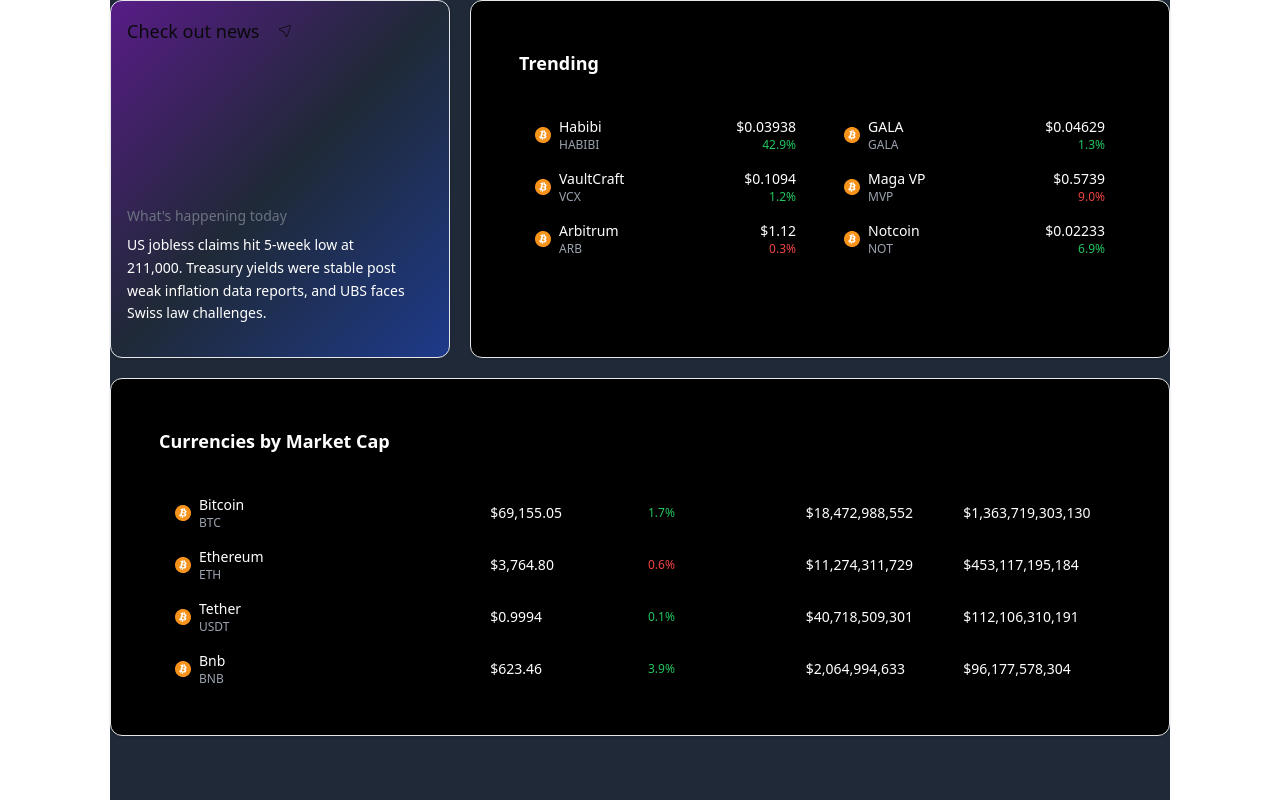
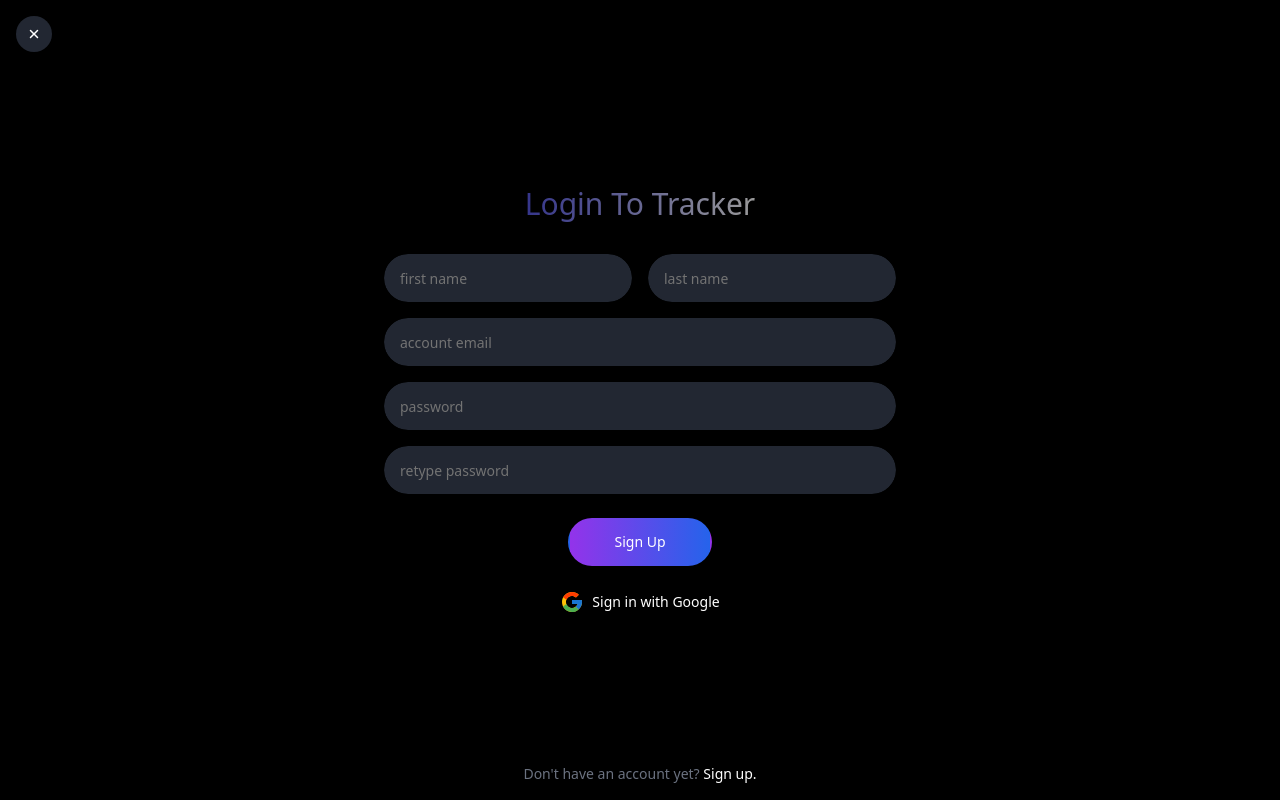
Before and after one commit to ilyastorunn/tracker, a React (Vite) app: page /signup in a window 1280 px wide. Shown: the top 800 px of the page. Built offline with nearby package versions, Linux system fonts and the light colour scheme.

Commit message:
feat: Add Sign In and Sign Up pages with routing implementation

```diff
--- a/package.json
+++ b/package.json
@@ -12,12 +12,16 @@
   "dependencies": {
     "@radix-ui/react-separator": "^1.1.1",
     "@radix-ui/react-slot": "^1.1.1",
+    "chart.js": "^4.4.7",
     "class-variance-authority": "^0.7.1",
     "clsx": "^2.1.1",
     "lucide-react": "^0.474.0",
     "react": "^18.3.1",
+    "react-chartjs-2": "^5.3.0",
     "react-dom": "^18.3.1",
     "react-icons": "^5.4.0",
+    "react-router": "^7.1.5",
+    "react-router-dom": "^7.1.5",
     "tailwind-merge": "^3.0.1",
     "tailwindcss-animate": "^1.0.7"
   },
--- a/src/App.jsx
+++ b/src/App.jsx
@@ -1,9 +1,20 @@
-import Home from "./pages/Home"
+import { BrowserRouter, Route, Routes } from "react-router";
+import Home from "./pages/Home";
+import SignIn from "./pages/SignIn";
+import SignUp from "./pages/SignUp";
+import Coin from "./pages/Coin";
 
 function App() {
   return (
-    <Home />
-  )
+    <BrowserRouter>
+      <Routes>
+        <Route path="/home" element={<Home />} />
+        <Route path="/signin" element={<SignIn />} />
+        <Route path="/signup" element={<SignUp />} />
+        <Route path="/coin" element={<Coin />} />
+      </Routes>
+    </BrowserRouter>
+  );
 }
 
-export default App
+export default App;
--- /dev/null
+++ b/src/components/ui/input.jsx
@@ -0,0 +1,19 @@
+import * as React from "react"
+
+import { cn } from "@/lib/utils"
+
+const Input = React.forwardRef(({ className, type, ...props }, ref) => {
+  return (
+    (<input
+      type={type}
+      className={cn(
+        "flex h-9 w-full rounded-md border border-input bg-transparent px-3 py-1 text-base shadow-sm transition-colors file:border-0 file:bg-transparent file:text-sm file:font-medium file:text-foreground placeholder:text-muted-foreground focus-visible:outline-none focus-visible:ring-1 focus-visible:ring-ring disabled:cursor-not-allowed disabled:opacity-50 md:text-sm",
+        className
+      )}
+      ref={ref}
+      {...props} />)
+  );
+})
+Input.displayName = "Input"
+
+export { Input }
--- /dev/null
+++ b/src/pages/Coin.jsx
@@ -0,0 +1,95 @@
+import { Line } from "react-chartjs-2";
+import {
+  Chart as ChartJS,
+  LineElement,
+  CategoryScale,
+  LinearScale,
+  PointElement,
+  Tooltip,
+  Legend,
+} from "chart.js";
+
+// Chart.js modüllerini kaydet
+ChartJS.register(LineElement, CategoryScale, LinearScale, PointElement, Tooltip, Legend);
+
+export default function Coin() {
+  const data = {
+    labels: ["Jan", "Feb", "Mar", "Apr", "May", "Jun", "Jul"],
+    datasets: [
+      {
+        label: "Price (USD)",
+        data: [30000, 31000, 32000, 30000, 29000, 28000],
+        fill: false,
+        borderColor: "rgb(99, 102, 241)", // Tailwind'in indigo-500 rengi
+        tension: 0.4,
+        pointBackgroundColor: "rgb(99, 102, 241)", // Noktaların rengi
+      },
+    ],
+  };
+
+  const options = {
+    responsive: true,
+    plugins: {
+      legend: {
+        display: false, // ShadCN tarzı için minimal görünüm
+      },
+      tooltip: {
+        enabled: true,
+        backgroundColor: "#1F2937", // Tailwind'in gray-800 rengi
+        titleColor: "#FFFFFF", // Beyaz
+        bodyColor: "#D1D5DB", // Tailwind'in gray-300 rengi
+        cornerRadius: 6, // Tooltip yuvarlatılmış köşeler
+      },
+    },
+    scales: {
+      x: {
+        ticks: { color: "#D1D5DB" }, // Tailwind'in gray-300 rengi
+        grid: { display: false }, // X ekseninde grid çizgilerini kaldır
+      },
+      y: {
+        ticks: { color: "#D1D5DB" },
+        grid: { color: "#374151" }, // Tailwind'in gray-700 rengi
+      },
+    },
+  };
+
+  return (
+    <div className="bg-[#1A202C] p-6 rounded-lg shadow-lg">
+      {/* Header */}
+      <div className="flex items-center justify-between mb-6">
+        <div className="flex items-center gap-4">
+          <img
+            src="https://cryptologos.cc/logos/bitcoin-btc-logo.png"
+            alt="Bitcoin Logo"
+            className="w-10 h-10 rounded-full"
+          />
+          <div>
+            <h2 className="text-xl font-semibold text-white">Bitcoin BTC</h2>
+            <p className="text-green-400 text-sm">$70,894.18 +1.5%</p>
+          </div>
+        </div>
+        <button className="p-2 bg-gray-800 hover:bg-gray-700 rounded-full">
+          <svg
+            xmlns="http://www.w3.org/2000/svg"
+            fill="none"
+            viewBox="0 0 24 24"
+            strokeWidth={1.5}
+            stroke="currentColor"
+            className="w-6 h-6 text-white"
+          >
+            <path
+              strokeLinecap="round"
+              strokeLinejoin="round"
+              d="M12 4v16m8-8H4"
+            />
+          </svg>
+        </button>
+      </div>
+
+      {/* Chart */}
+      <div className="relative h-72">
+        <Line data={data} options={options} />
+      </div>
+    </div>
+  );
+}
--- a/src/pages/Home.jsx
+++ b/src/pages/Home.jsx
@@ -12,7 +12,9 @@
       <div className="col-span-2">
         <TrendingWidget />
       </div>
-      {/* <Separator /> */}
+      {/* <div className="col-span-1">
+      <Separator />
+      </div> */}
       <div className="col-span-3">
         <MarketCapWidget />
       </div>
--- /dev/null
+++ b/src/pages/SignIn.jsx
@@ -0,0 +1,69 @@
+import { Input } from "@/components/ui/input";
+import { Button } from "@/components/ui/button";
+import { FcGoogle } from "react-icons/fc";
+import { FiArrowRight } from "react-icons/fi";
+import { IoClose } from "react-icons/io5";
+
+export default function SignIn() {
+  return (
+    <div className="relative flex flex-col items-center justify-center min-h-screen bg-black text-white">
+      <Button
+        variant="ghost"
+        size="icon"
+        className="absolute top-4 left-4 bg-[#222732] hover:bg-[#333a44] rounded-full p-2"
+      >
+        <IoClose className="text-white text-xl" />
+      </Button>
+      <h1 className="text-3xl mb-8 bg-gradient-to-r from-[#35358B] to-[#999999] text-transparent bg-clip-text">
+        Login To Tracker
+      </h1>
+      <div className="space-y-4 w-[85%] max-w-lg">
+        <div className="relative overflow-hidden rounded-full">
+          <Input
+            type="email"
+            placeholder="account email"
+            className="w-full h-12 text-white bg-[#222732] rounded-full px-4 border-0"
+          />
+          <Button
+            variant="ghost"
+            size="icon"
+            className="absolute right-0 top-0 h-full w-12 bg-[#333a44] rounded-full hover:bg-[#444b55]"
+          >
+            <FiArrowRight className="text-white" />
+          </Button>
+        </div>
+        <div className="relative overflow-hidden rounded-full">
+          <Input
+            type="password"
+            placeholder="password"
+            className="w-full h-12 text-white bg-[#222732] rounded-full px-4 border-0"
+          />
+          <Button
+            variant="ghost"
+            size="icon"
+            className="absolute right-0 top-0 h-full w-12 bg-[#333a44] rounded-full hover:bg-[#444b55]"
+          >
+            <FiArrowRight className="text-white" />
+          </Button>
+        </div>
+      </div>
+      <div className="mt-6">
+        <Button className="w-36 h-12 rounded-full bg-black text-white border-2 border-transparent bg-clip-border bg-gradient-to-r from-purple-600 to-blue-600">
+          Sign Up
+        </Button>
+      </div>
+      <div className="flex items-center justify-center mt-6">
+        <FcGoogle className="text-2xl mr-2" />
+        <span className="text-sm font-medium text-white hover:underline">
+          Sign in with Google
+        </span>
+      </div>
+      <div className="absolute bottom-4 text-sm text-gray-500 text-center">
+        Don't have an account yet?{" "}
+        <a href="" className="text-white hover:underline">
+          Sign up.
+        </a>
+      </div>
+    </div>
+  );
+}
--- /dev/null
+++ b/src/pages/SignUp.jsx
@@ -0,0 +1,78 @@
+import { Input } from "@/components/ui/input";
+import { Button } from "@/components/ui/button";
+import { FcGoogle } from "react-icons/fc";
+import { FiArrowRight } from "react-icons/fi";
+import { IoClose } from "react-icons/io5";
+
+export default function SignUp() {
+  return (
+    <div className="relative flex flex-col items-center justify-center min-h-screen bg-black text-white">
+      <Button
+        variant="ghost"
+        size="icon"
+        className="absolute top-4 left-4 bg-[#222732] hover:bg-[#333a44] rounded-full p-2"
+      >
+        <IoClose className="text-white text-xl" />
+      </Button>
+      <h1 className="text-3xl mb-8 bg-gradient-to-r from-[#35358B] to-[#999999] text-transparent bg-clip-text">
+        Login To Tracker
+      </h1>
+      <div className="space-y-4 w-[85%] max-w-lg">
+        <div className="flex space-x-4">
+          <div className="relative overflow-hidden rounded-full w-1/2">
+            <Input
+              type="text"
+              placeholder="first name"
+              className="w-full h-12 text-white bg-[#222732] rounded-full px-4 border-0"
+            />
+          </div>
+          <div className="relative overflow-hidden rounded-full w-1/2">
+            <Input
+              type="text"
+              placeholder="last name"
+              className="w-full h-12 text-white bg-[#222732] rounded-full px-4 border-0"
+            />
+          </div>
+        </div>
+        <div className="relative overflow-hidden rounded-full">
+          <Input
+            type="email"
+            placeholder="account email"
+            className="w-full h-12 text-white bg-[#222732] rounded-full px-4 border-0"
+          />
+        </div>
+        <div className="relative overflow-hidden rounded-full">
+          <Input
+            type="password"
+            placeholder="password"
+            className="w-full h-12 text-white bg-[#222732] rounded-full px-4 border-0"
+          />
+        </div>
+        <div className="relative overflow-hidden rounded-full">
+          <Input
+            type="password"
+            placeholder="retype password"
+            className="w-full h-12 text-white bg-[#222732] rounded-full px-4 border-0"
+          />
+        </div>
+      </div>
+      <div className="mt-6">
+        <Button className="w-36 h-12 rounded-full bg-black text-white border-2 border-transparent bg-clip-border bg-gradient-to-r from-purple-600 to-blue-600">
+          Sign Up
+        </Button>
+      </div>
+      <div className="flex items-center justify-center mt-6">
+        <FcGoogle className="text-2xl mr-2" />
+        <span className="text-sm font-medium text-white hover:underline">
+          Sign in with Google
+        </span>
+      </div>
+      <div className="absolute bottom-4 text-sm text-gray-500 text-center">
+        Don't have an account yet?{" "}
+        <a href="" className="text-white hover:underline">
+          Sign up.
+        </a>
+      </div>
+    </div>
+  );
+}
```
Also changed, not shown: 1 other file (tests, documents, lock files or other folders).
